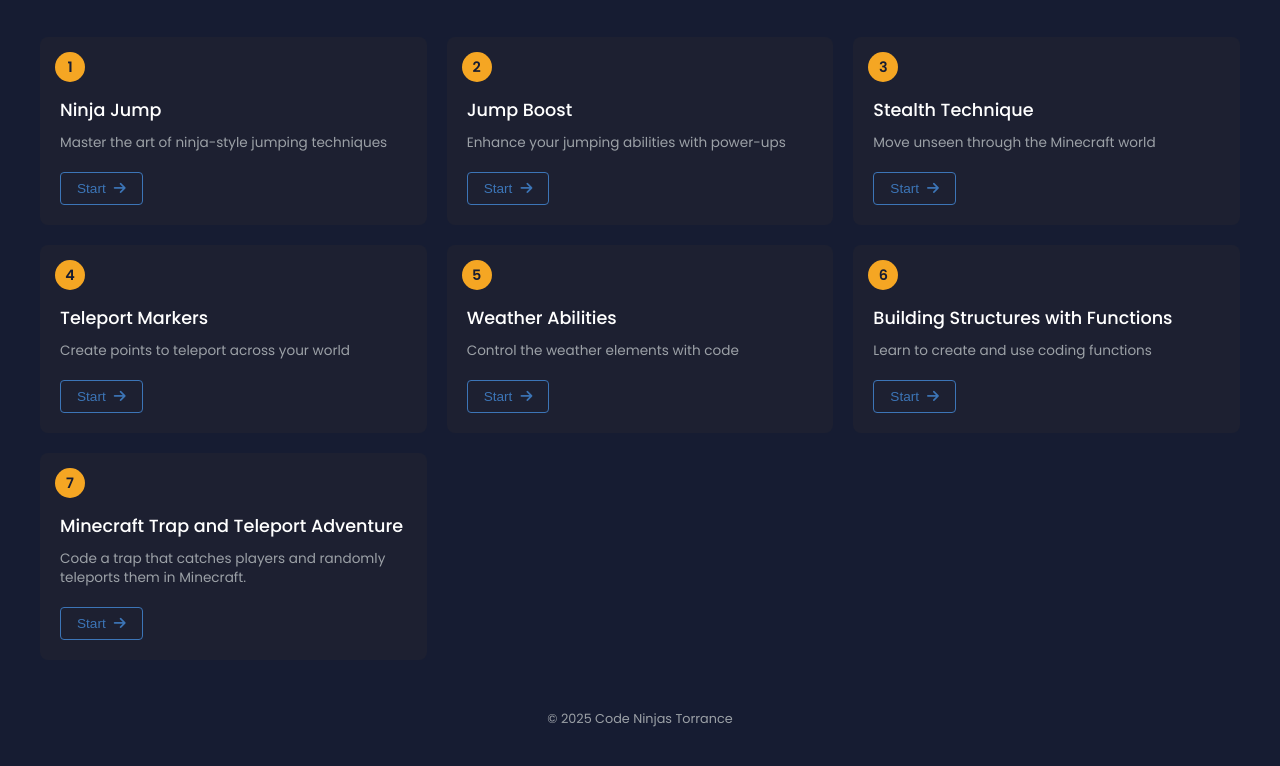
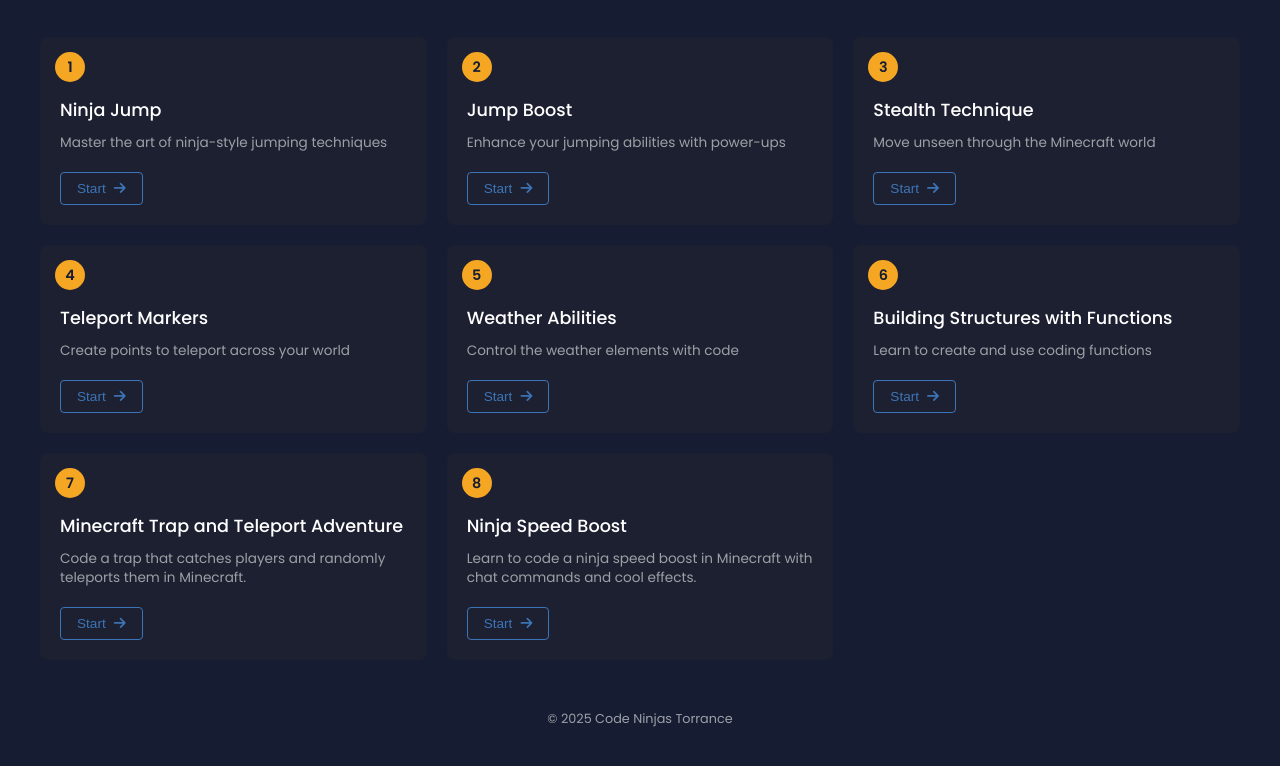
Before and after one commit to ezagal1004/minecraft-hub-curriculum, a plain HTML site: page index.html in a window 1280 px wide. Shown: the part 122-888 px from the top of the page. Drawn offline with Linux system fonts and the light colour scheme.

Commit message:
Add Lesson 8

```diff
--- a/index.html
+++ b/index.html
@@ -228,6 +228,12 @@
                 title: "Minecraft Trap and Teleport Adventure",
                 description: "Code a trap that catches players and randomly teleports them in Minecraft.",
                 url: "https://tinyurl.com/trap-and-escape"
+            },
+            {
+                id: 8,
+                title: "Ninja Speed Boost",
+                description: "Learn to code a ninja speed boost in Minecraft with chat commands and cool effects.",
+                url: "https://tinyurl.com/ninjaspeedboost"
             }
 
             // Add new lessons here by copying one of the objects above
```
